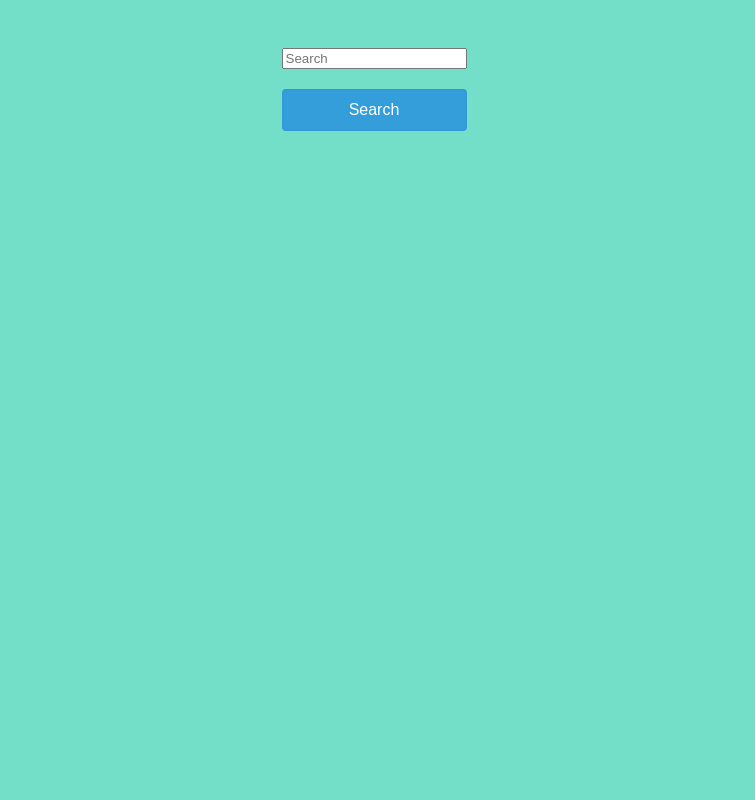
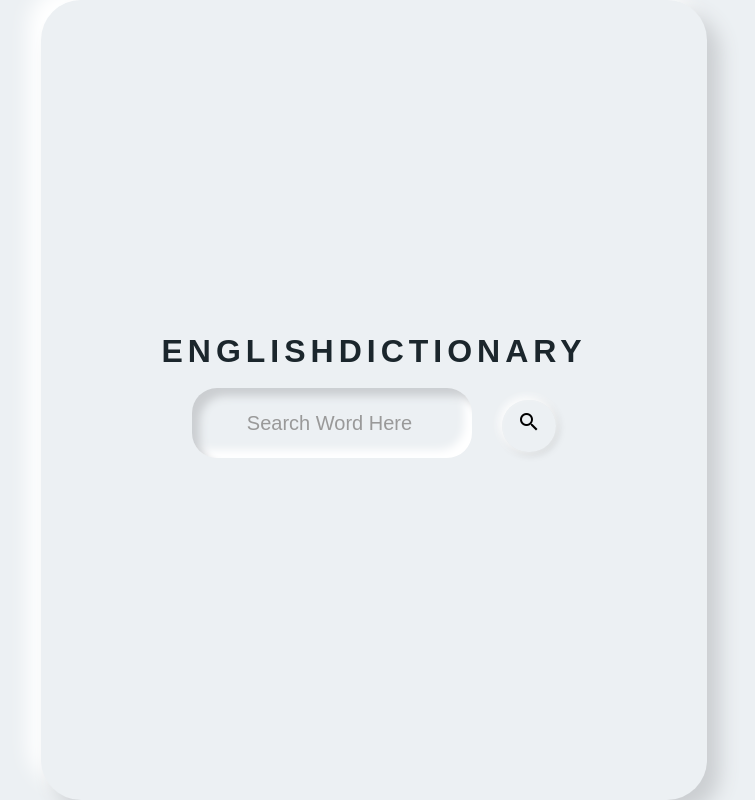
Before and after one commit to kyawzinthant-dev/dictionary, a plain HTML site: page index.html in a window 1280 px wide. Shown: the whole page, without its empty margins (266-1021 px from the left). Drawn offline with nearby package versions, Linux system fonts and the light colour scheme; a web font is replaced by a local one.

Commit message:
Complete Dictionary

```diff
--- a/index.html
+++ b/index.html
@@ -4,49 +4,182 @@
     <meta charset="UTF-8">
     <meta name="viewport" content="width=device-width, initial-scale=1.0">
     <script src="https://code.jquery.com/jquery-3.5.1.min.js" integrity="sha256-9/aliU8dGd2tb6OSsuzixeV4y/faTqgFtohetphbbj0=" crossorigin="anonymous"></script>
-    <title>Dictionary</title>
-</head>
+    <link rel="stylesheet" href="https://cdnjs.cloudflare.com/ajax/libs/material-design-icons/3.0.1/iconfont/material-icons.min.css">
+    <link href="https://fonts.googleapis.com/css2?family=Varta&display=swap" rel="stylesheet">
+    <link rel="stylesheet" href="https://stackpath.bootstrapcdn.com/bootstrap/4.5.0/css/bootstrap.min.css">
+
+    <title>Document</title>
     <style>
         *{
         box-sizing: border-box;
+        margin: 0;
+        padding: 0;
+        box-sizing: border-box;
     }
     body{
-        background-color: #74dfc8;
+        background: #ecf0f3;
+    }
+
+        .container2{
+            /* set parent's width */
+            width: 90%;
+            min-height: 100vh;
+            font-family: 'Varta', sans-serif;
+
+            background: #ecf0f3;
+            border-radius: 40px;
+            box-shadow: 13px 13px 20px #cbced1,
+                        -13px -13px 20px #ffffff;
+            margin: 0 auto;
             display: flex;
             flex-direction: column;
             justify-content: center;
             align-items: center;
-        font-family: 'Lato', sans-seri;
+            padding: 60px 35px 35px 35px;
+            margin-bottom: 20px;
+
+
+        }
+        h1{
+        font-size: 2em;
+        font-weight: 800;
+        color: #1b262c;
+        letter-spacing: 5px;
+        cursor: pointer;
+        transition: 1s;
+
+    }
+    h1 span{
+        transition: 0.5s;
+    }
+    h1:hover span:nth-child(1){
+        margin-right: 10px;
+    }
+
+    h1:hover span:nth-child(2){
+        margin-left: 50px;
+    }
+    h1:hover span{
+        color: #d32626;
+        text-shadow:  0 0 10px #d32626,
+        0 0 20px #d32626,
+        0 0 40px #d32626,
+        0 0 80px #d32626,
+        0 0 120px #d32626,
+        0 0 160px #d32626,
+
+    }
+    .fields{
+        width: 100%;
+        padding: 10px 5px 5px 5px;
+        display: flex;
+        flex-direction: row;
+        justify-content: center;
+        align-items: center;
+
+
+    }
+    .fields input{
+        border: none;
+        outline: none;
+        background: none;
+        font-size: 20px;
+        color: #555;
+        padding: 20px 10px 20px 5px;
+
+    }
+    a{
+        margin-top: -25px;
+        padding: 10px 15px;
+        text-decoration: none;
+        text-transform: uppercase;
+        font-weight: 500;
+        letter-spacing: 2px;
+        color:black;
+        font-size: 18px;
+        border-radius: 40px;
+        box-shadow: -2px -2px 8px rgba(255,255,255,1),
+                    -2px -2px 12px rgba(255,255,255,0.5),
+                    inset 2px 2px 4px rgba(255,255,255,0.1),
+                    2px 2px 8px rgba(0,0,0,0.15);
+        margin-left: 30px;
+
+    }
+    a:hover{
+        box-shadow: inset -2px -2px 8px rgba(255,255,255,1),
+                    inset -2px -2px 12px rgba(255,255,255,0.5),
+                    inset 2px 2px 4px rgba(255,255,255,0.1),
+                    inset 2px 2px 8px rgba(0,0,0,0.15);
+    }
+    a:hover span{
+        display: inline-block;
+        transform: scale(0.98);
+    }
+
+    #input_word::placeholder{
+        text-align: center;
+        color: #999;
     }
     #input_word{
-        margin-top: 40px;
+        margin-bottom: 30px;
+        border-radius: 25px;
+        box-shadow: inset 8px 8px 8px #cbced1,
+                    inset -8px -8px 8px #ffffff;
     }
-    #btn{
-        cursor: pointer;
-        background-color: #349edb;
-        border: 2px solid #3498db;
-        border-radius: 4px;
-        color: #fff;
+        @media only screen and (max-width: 600px) {
+            h1{
+                font-size: 1.5em;
+            }
+            #input_word{
+                transform: scale(0.8);
+                position: relative;
+
+            }
+
+        }
+        @media only screen and (min-width: 768px) {
+            .container2{
+                width: 60%;
+                margin: 0 auto;
+            }
+        }
+        @media only screen and (min-width: 992px) {
+
+            .container2{
+                width: 60%;
+                margin: 0 auto;
+            }
+        }
+        .definition{
+            line-height: -10px;
+            box-sizing: border-box;
+
+        }
+        .ic{
+            color:grey;
             display: block;
-        font-size: 16px;
-        padding: 10px;
-        margin-top: 20px;
-        width: 100%;
+            text-align: center;
         }
 
     </style>
+</head>
 <body>
     <div class="container">
+       <div class="container2">
+        <h1><span>ENGLISH</span>DICTIONARY </h1>
+        <div class="fields">
 
-            <input id="input_word" placeholder="Search">
-            <button id="btn" type="submit">Search</button>
+            <input id="input_word" placeholder="Search Word Here">
+            <a href="#"><span id="btn"><span class="material-icons">
+                search
+                </span></span></a>
         </div>
 
         <div class="meaning">
 
         </div>
        </div>
-
+    </div>
 </body>
 
 <script src="https://cdn.jsdelivr.net/npm/axios/dist/axios.min.js"></script>
@@ -59,16 +192,34 @@
             }
         })
         .then((res)=>{
+
+            var defs = []  // [ <p> , <p>, '']
+                            //   0,  1
+
+            res.data.definitions.map(e=>{
+                var def = e.definition;
+                def = def[0].toUpperCase() + def.slice(1);
+                defs.push(`<p class="definition"><span class="material-icons ic">import_contacts</span>${def}</p>`);
+            })
+
+            defs.push('');
+
             $(`.meaning`).append(`
             <h1>${res.data.word}</h1>
-            <h2>Pronunciation:</h2><span id="pronunciation">${res.data.pronunciation}</span>
-            <h2>Type:</h2><span id="type">${res.data.definitions[0].type}</span>
-            <h2>Definition:</h2><span id="definition">${res.data.definitions[0].definition}</span>
-            <h2>Example:</h2><span id="example">${res.data.definitions[0].example}</span>
+            <h3>Pronunciation:</h3><span id="pronunciation">${res.data.pronunciation}</span><hr>
+            <h3>Type:</h3><span id="type">${res.data.definitions[0].type}</span><hr>
+            <h3>Definition:</h3>
+            ${defs[0]}
+            ${defs[1]}
+            <hr>
+            <h3>Example:</h3><span id="example">${res.data.definitions[0].example ? res.data.definitions[0].example : "Not available"}</span>
             `)
+            $(`#input_word`).val(``)
         })
         .catch((error)=>{
-            console.error(error);
+            $(`.meaning`).append(`
+                <h1><center>There is no result for "${keyword}" ! ,Try again.</center></h1?
+            `)
         })
     }
     $(`#btn`).on('click',function(){
@@ -84,5 +235,6 @@
             callAjax(searchWord)
         }
     })
+
 </script>
 </html>
```
Also changed, not shown: big-dictionary.png (added). Lines whose indentation alone changed are shown as unchanged.
